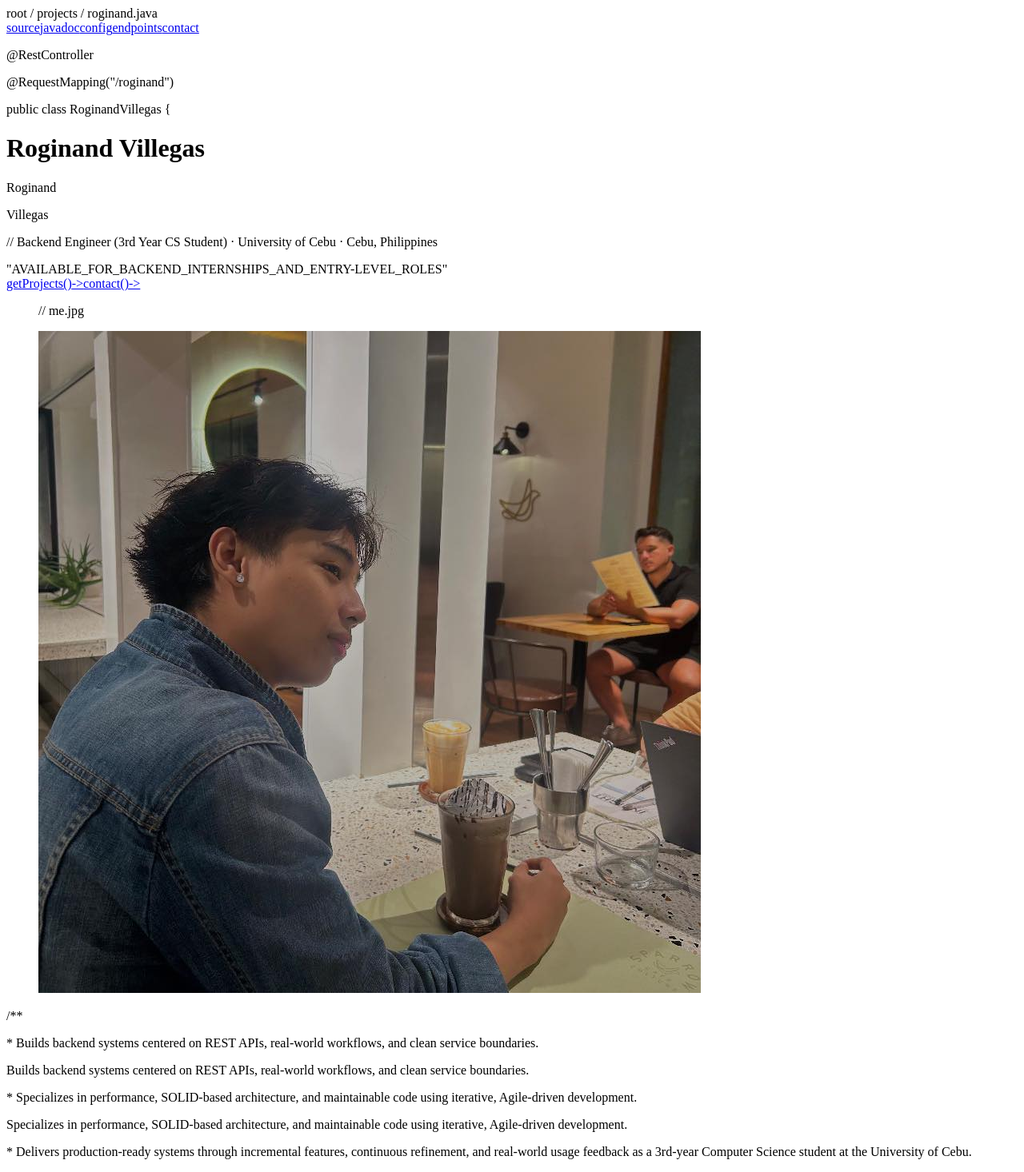
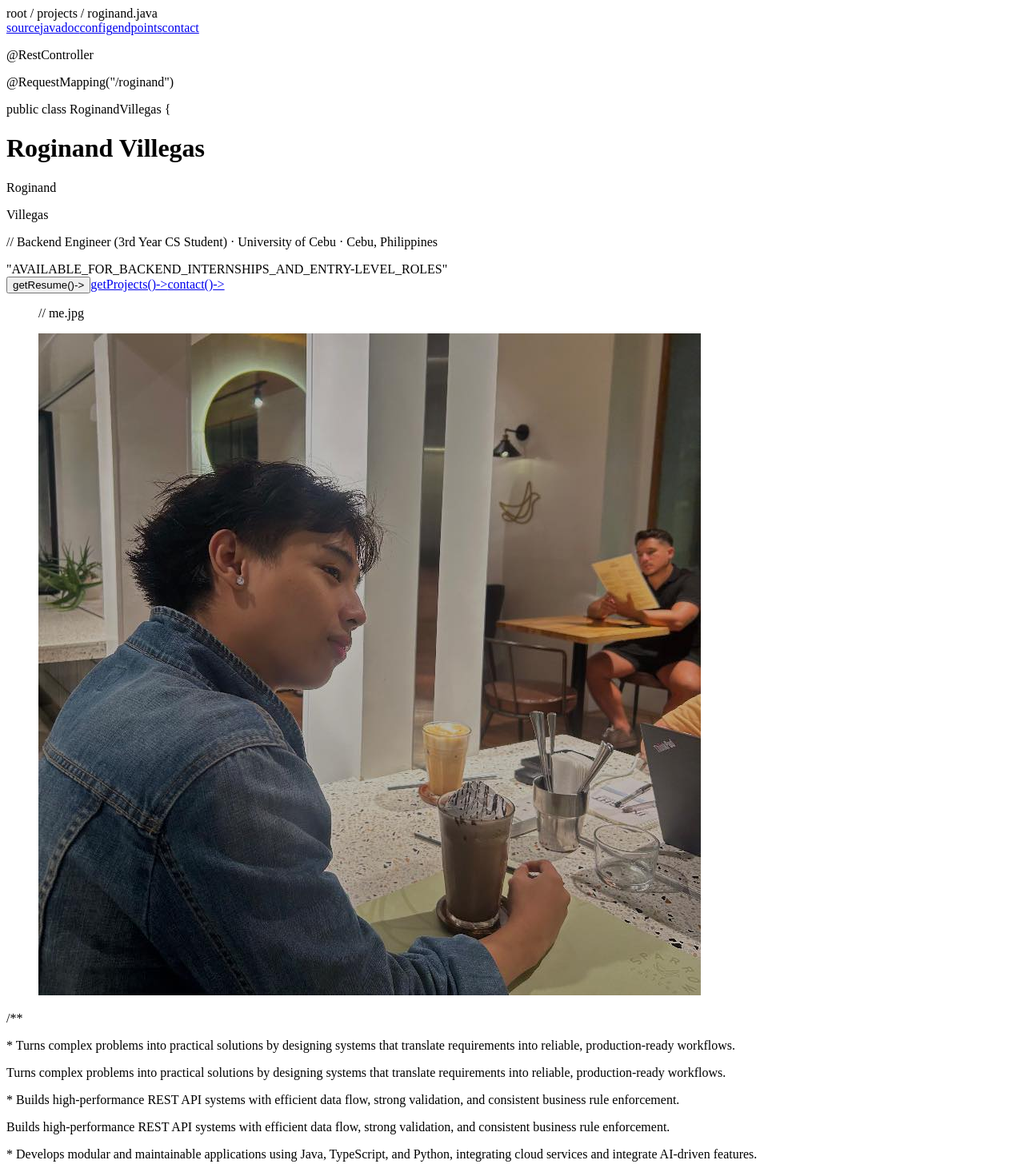
Before and after one commit to roginandd/roginand_villegas, a React (Vite) app: page / in a window 1280 px wide. Shown: the top 1466 px of the page at 80% size. Built offline with nearby package versions, Linux system fonts and the light colour scheme; the HTML template or start-up script is replaced by a standard one.

Commit message:
feat: add resume PDF and update HeroSection to include resume download functionality

```diff
--- a/src/components/sections/HeroSection.jsx
+++ b/src/components/sections/HeroSection.jsx
@@ -1,11 +1,16 @@
 import developerPreview from "../../assets/me/me.jpg";
+import resumePdf from "../../assets/resume/Villegas, Roginand - Resume.pdf";
 import { profile } from "../../data/portfolioData";
+import CodeButton from "../ui/CodeButton";
 import CodeLine from "../ui/CodeLine";
 import CodeLink from "../ui/CodeLink";
 import SectionShell from "../ui/SectionShell";
 
 export default function HeroSection() {
   const [firstName, lastName] = profile.name.split(" ");
+  const getResume = () => {
+  window.open(resumePdf, "_blank", "noopener,noreferrer");
+  };
 
   return (
     <SectionShell as="header" id="source" className="space-y-10">
@@ -46,9 +51,10 @@ export default function HeroSection() {
             "{profile.statusMessage}"
           </div>
             <div className="flex flex-wrap gap-x-8 gap-y-3">
-        <CodeLink href="#endpoints">getProjects()</CodeLink>
-        <CodeLink href="#contact">contact()</CodeLink>
-      </div>
+              <CodeButton onClick={getResume}>getResume()</CodeButton>
+              <CodeLink href="#endpoints">getProjects()</CodeLink>
+              <CodeLink href="#contact">contact()</CodeLink>
+            </div>
         </div>
 
 
--- a/src/data/portfolioData.js
+++ b/src/data/portfolioData.js
@@ -57,10 +57,10 @@ export const profile = {
 
 export const about = {
   lines: [
-    "Builds backend systems centered on REST APIs, real-world workflows, and clean service boundaries.",
-    "Specializes in performance, SOLID-based architecture, and maintainable code using iterative, Agile-driven development.",
-    "Delivers production-ready systems through incremental features, continuous refinement, and real-world usage feedback as a 3rd-year Computer Science student at the University of Cebu.",
-  ],
+  "Turns complex problems into practical solutions by designing systems that translate requirements into reliable, production-ready workflows.",
+  "Builds high-performance REST API systems with efficient data flow, strong validation, and consistent business rule enforcement.",
+  "Develops modular and maintainable applications using Java, TypeScript, and Python, integrating cloud services and integrate AI-driven features.",
+],
   tags: [
     { name: "@education", value: "BS Computer Science, University of Cebu" },
     { name: "@location", value: "Cebu, Philippines" },
@@ -129,7 +129,7 @@ export const projects = [
       "Developed to replace fragmented and manual processes used by the organization, this system enables structured, trackable, and scalable workflows across student management, transactions, and event operations in a real-world campus environment.",
 
     contributions: [
-      "Architected and built the full backend system for a multi-module student organization platform used in real operations",
+      "Architected and delivered the backend system for a multi-module student organization platform used in real operations",
       "Designed the relational data model covering students, memberships, merchandise, carts, orders, events, attendance, and administrative reporting",
       "Implemented JWT-based authentication and role-based access control for students and multiple admin roles",
       "Developed end-to-end commerce workflows including product catalog, filtering, cart management, checkout, order lifecycle, and inventory control",
@@ -138,7 +138,8 @@ export const projects = [
       "Implemented QR-based attendance system for event sessions, participant validation, and real-time check-in tracking",
       "Developed admin dashboards for finance, sales performance, transaction monitoring, and operational reporting",
       "Integrated AWS S3 for media storage and SMTP-based email workflows for verification, recovery, and order notifications",
-      "Structured the backend using layered architecture (controller, service, repository) for maintainability and scalability",
+      "Integrated Meta Graph API to enable real-time synchronization of announcements and posts from the organization’s official page into the platform",
+      "Structured the backend using layered architecture (controller, service, repository) to ensure maintainability and scalability",
     ],
 
     highlights: [
```
Also changed, not shown: 1 other file (tests, documents, lock files or other folders).
